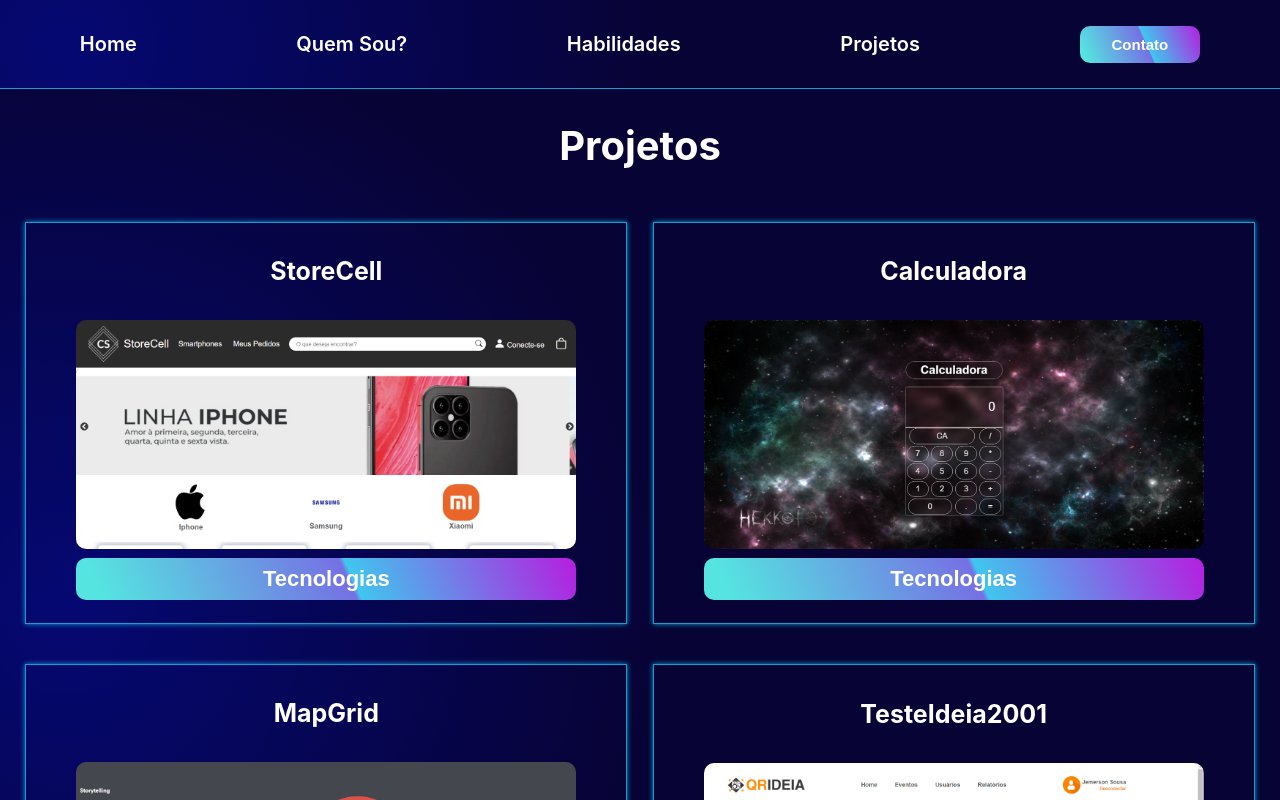
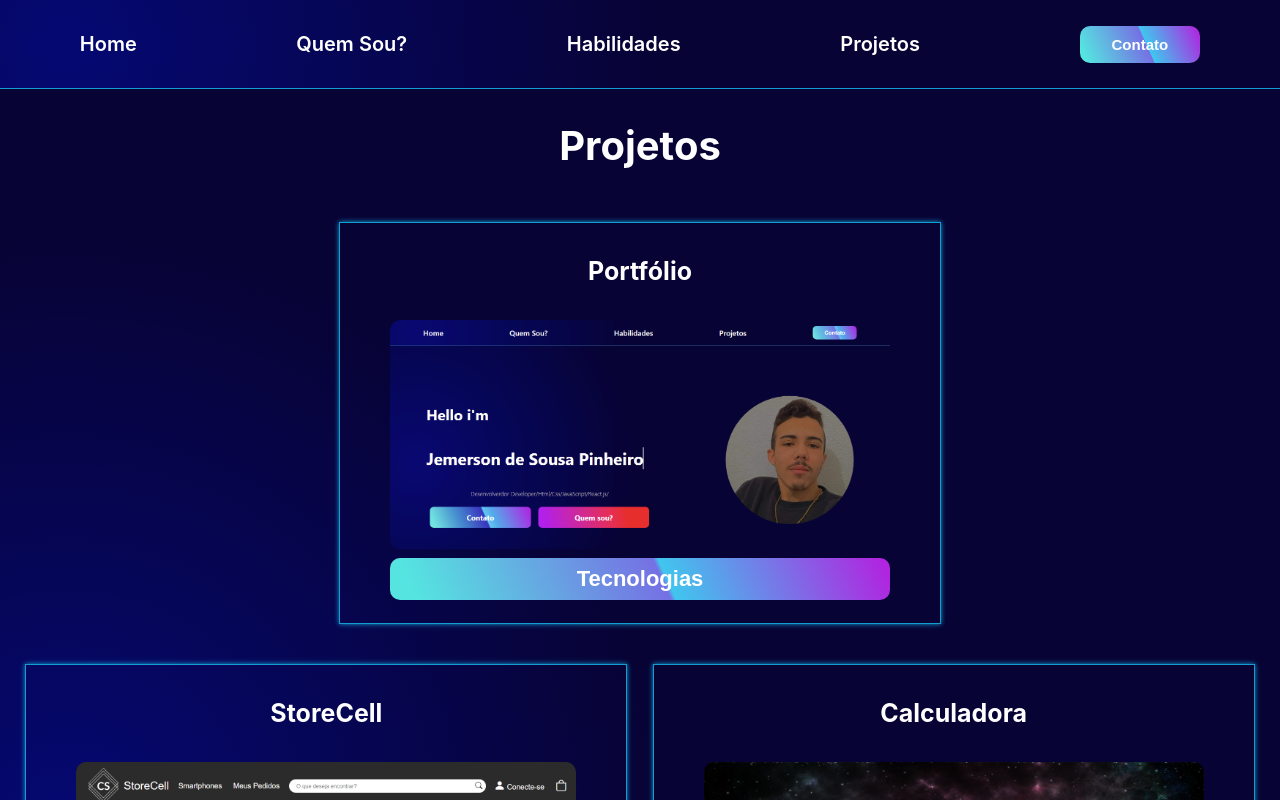
Before and after one commit to jeymes/portfoliojeymes2022, a React (Create React App) app: page /projetos in a window 1280 px wide. Shown: the top 800 px of the page. Built offline with nearby package versions, Linux system fonts and the light colour scheme; the HTML template or start-up script is replaced by a standard one.

Commit message:
new projeto

```diff
--- a/public/index.html
+++ b/public/index.html
@@ -24,7 +24,7 @@
       work correctly both with client-side routing and a non-root public URL.
       Learn how to configure a non-root public URL by running `npm run build`.
     -->
-    <title>PortfolioJeymes</title>
+    <title>Portfólio</title>
   </head>
   <body>
     <noscript>You need to enable JavaScript to run this app.</noscript>
--- a/src/pages/Projetos/index.jsx
+++ b/src/pages/Projetos/index.jsx
@@ -11,6 +11,35 @@ export default function projetos() {
                     Projetos
                 </h1>
             </J.ContainerTitle>
+
+            <J.ContainerProjeto>
+
+                <J.TitleProjeto>
+
+                    <h3>Portfólio</h3>
+
+                </J.TitleProjeto>
+
+                <J.SubProjeto>
+
+                    <img src="./img/portfolio.png" alt="Portfólio" />
+
+                    <J.ContainerTech>
+
+                        <Tecnologias
+                            Title="Tecnologias"
+                            TecHtml="Html"
+                            TecReact="React.Js"
+                            TecStyled="Styled Components"
+                            TecJavaScript="Java Script"
+                            TecCss="Css" />
+
+                    </J.ContainerTech>
+
+                </J.SubProjeto>
+
+
+            </J.ContainerProjeto>
 
             <J.SubContainer>
 
@@ -60,7 +89,7 @@ export default function projetos() {
                             <J.ContainerTech>
 
                                 <Tecnologias
-                                Title="Tecnologias"
+                                    Title="Tecnologias"
                                     TecHtml="Html"
                                     TecReact="React.Js"
                                     TecStyled="Styled Components"
@@ -92,7 +121,7 @@ export default function projetos() {
                             <J.ContainerTech>
 
                                 <Tecnologias
-                                Title="Tecnologias"
+                                    Title="Tecnologias"
                                     TecHtml="Html"
                                     TecReact="React.Js"
                                     TecStyled="Styled Components"
@@ -111,7 +140,7 @@ export default function projetos() {
 
                     <J.TitleProjeto>
 
-                        <h3>TesteIdeia2001</h3>
+                        <h3>QRideia</h3>
 
                     </J.TitleProjeto>
 
@@ -124,7 +153,7 @@ export default function projetos() {
                             <J.ContainerTech>
 
                                 <Tecnologias
-                                Title="Tecnologias"
+                                    Title="Tecnologias"
                                     TecHtml="Html"
                                     TecCss="Css" />
                             </J.ContainerTech>
```
Also changed, not shown: public/img/portfolio.png (added).
